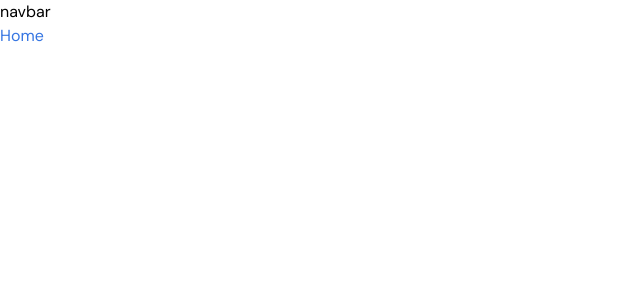
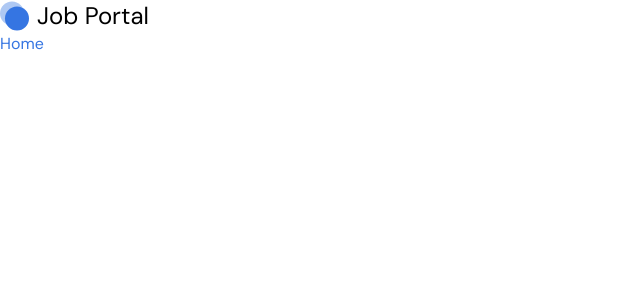
Before and after one commit to Kingcedru/Job-Portal-MERN-, a React (Vite) app in the folder job-portal/: page / in a window 1280 px wide. Shown: the top 300 px of the page, without its empty margins (0-640 px from the left). Built offline with nearby package versions, Linux system fonts and the light colour scheme.

Commit message:
adding needed routes

```diff
--- a/job-portal/src/App.jsx
+++ b/job-portal/src/App.jsx
@@ -1,10 +1,11 @@
 import "./App.css";
 import { Outlet } from "react-router-dom";
+import Navbar from "./components/Navbar";
 
 function App() {
   return (
     <>
-      <nav>navbar</nav>
+      <Navbar />
       <Outlet />
     </>
   );
--- /dev/null
+++ b/job-portal/src/components/Navbar.jsx
@@ -0,0 +1,40 @@
+import React, { useState } from "react";
+
+export default function Navbar() {
+  const [isMenuOpen, setIsMenuOpen] = useState(false);
+  const handleMenuToggler = () => {
+    setIsMenuOpen(!isMenuOpen);
+  };
+
+  const navItems = [
+    { path: "/", title: "Start a search" },
+    { path: "/my-job", title: "My JObs" },
+    { path: "/salary", title: "Salary Estimate" },
+    { path: "/post-job", title: "Post A Job" },
+  ];
+
+  return (
+    <header>
+      <nav>
+        <a href="/" className="flex items-center gap-2 text-2xl text-black">
+          <svg
+            xmlns="http://www.w3.org/2000/svg"
+            width="29"
+            height="30"
+            viewBox="0 0 29 30"
+            fill="none">
+            <circle
+              cx="12.0143"
+              cy="12.5143"
+              r="12.0143"
+              fill="#3575E2"
+              fillOpacity="0.4"
+            />
+            <circle cx="16.9857" cy="17.4857" r="12.0143" fill="#3575E2" />
+          </svg>
+          <span>Job Portal</span>
+        </a>
+      </nav>
+    </header>
+  );
+}
```
